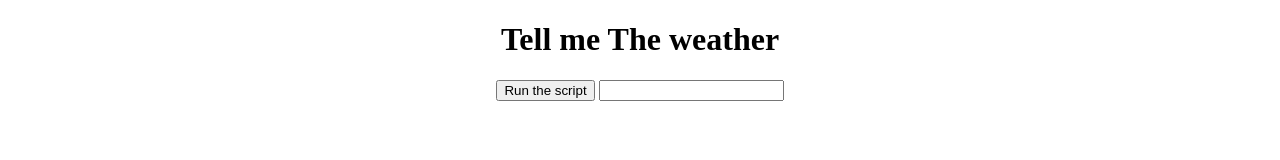
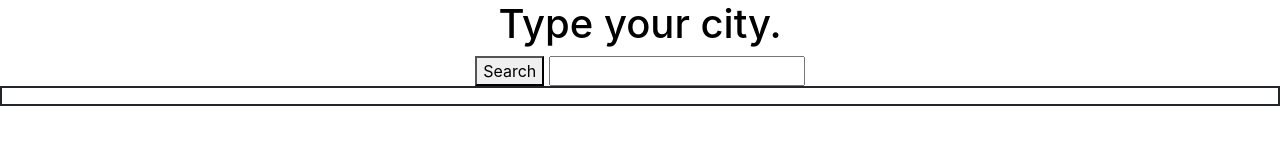
Before and after one commit to Ajmalakbar1/ajax-weather-api, a plain HTML site: page index.html in a window 1280 px wide. Drawn offline with nearby package versions, Linux system fonts and the light colour scheme.

Commit message:
somthing basic

```diff
--- a/index.html
+++ b/index.html
@@ -5,13 +5,54 @@
     <meta charset="UTF-8">
     <title> weather App</title>
 <link rel="stylesheet" href ="style.css">
+    <meta name="viewport" content="width=device-width, initial-scale=1, shrink-to-fit=no">
+
+    <!-- Bootstrap CSS -->
+    <link rel="stylesheet" href="https://stackpath.bootstrapcdn.com/bootstrap/4.4.1/css/bootstrap.min.css" integrity="sha384-Vkoo8x4CGsO3+Hhxv8T/Q5PaXtkKtu6ug5TOeNV6gBiFeWPGFN9MuhOf23Q9Ifjh" crossorigin="anonymous">
+
 </head>
 <body>
-<h1>Tell me The weather</h1>
+
+
+
+
+
+
+
+
+
+
+
+
+
+
+
+
+
+
+
+
+
+
+
+
+
+
+
+
+
+<h1>Type your city.</h1>
 <div class="temp">
-<button type="button" id="run">Run the script</button>
+<button type="button" id="searchBtn">Search</button>
 
-<input type="text" name="" value="">
+    <labe>
+        <input type="text" id="searchInput">
+    </labe>
+<div id ='myDiv' style="border: solid 2px; height: auto; text-align: left" >
+
+    <p id="target"></p>
+</div>
+
 </div>
 
 
@@ -29,6 +70,13 @@
 
 
 
+
+<!-- Optional JavaScript -->
+<!-- jQuery first, then Popper.js, then Bootstrap JS -->
+<script src="https://code.jquery.com/jquery-3.4.1.slim.min.js" integrity="sha384-J6qa4849blE2+poT4WnyKhv5vZF5SrPo0iEjwBvKU7imGFAV0wwj1yYfoRSJoZ+n" crossorigin="anonymous"></script>
+<script src="https://cdn.jsdelivr.net/npm/popper.js@1.16.0/dist/umd/popper.min.js" integrity="sha384-Q6E9RHvbIyZFJoft+2mJbHaEWldlvI9IOYy5n3zV9zzTtmI3UksdQRVvoxMfooAo" crossorigin="anonymous"></script>
+<script src="https://stackpath.bootstrapcdn.com/bootstrap/4.4.1/js/bootstrap.min.js" integrity="sha384-wfSDF2E50Y2D1uUdj0O3uMBJnjuUD4Ih7YwaYd1iqfktj0Uod8GCExl3Og8ifwB6" crossorigin="anonymous"></script>
+
 </body>
 
 </html>
--- a/style.css
+++ b/style.css
@@ -1,6 +1,14 @@
+
 h1{
     text-align: center;
+    color: black;
+
 }
 .temp{
     text-align: center;
+    padding-top: auto;
+
 }
+span{
+    text-align: left;
+}
```
